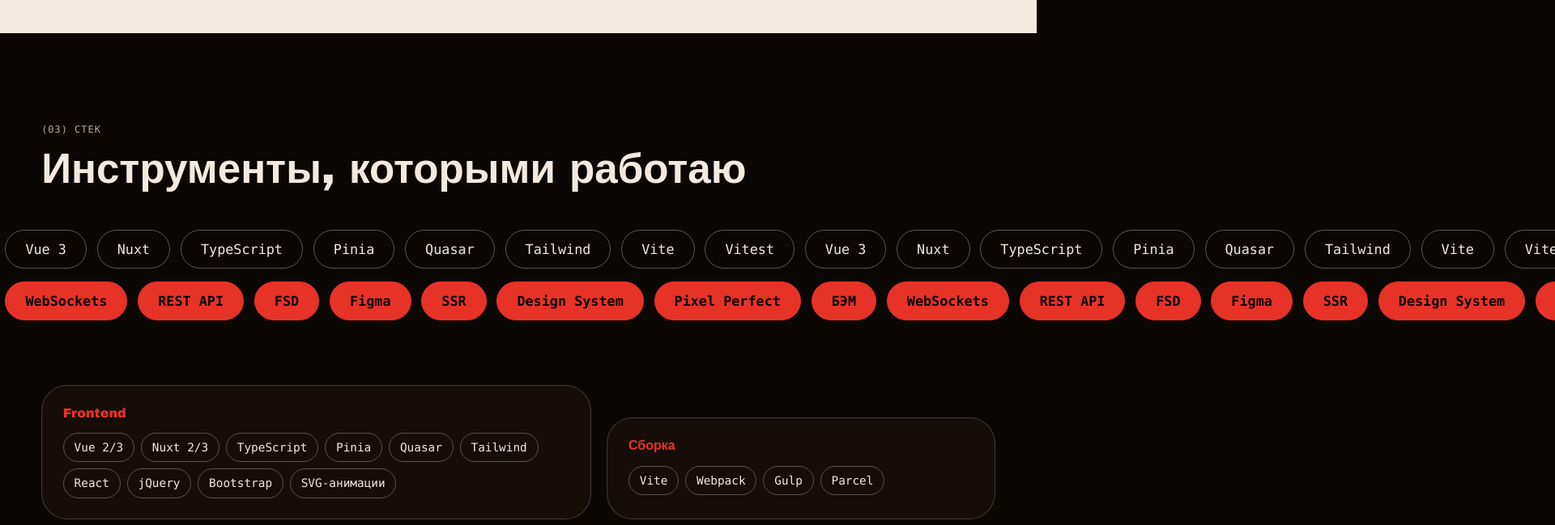
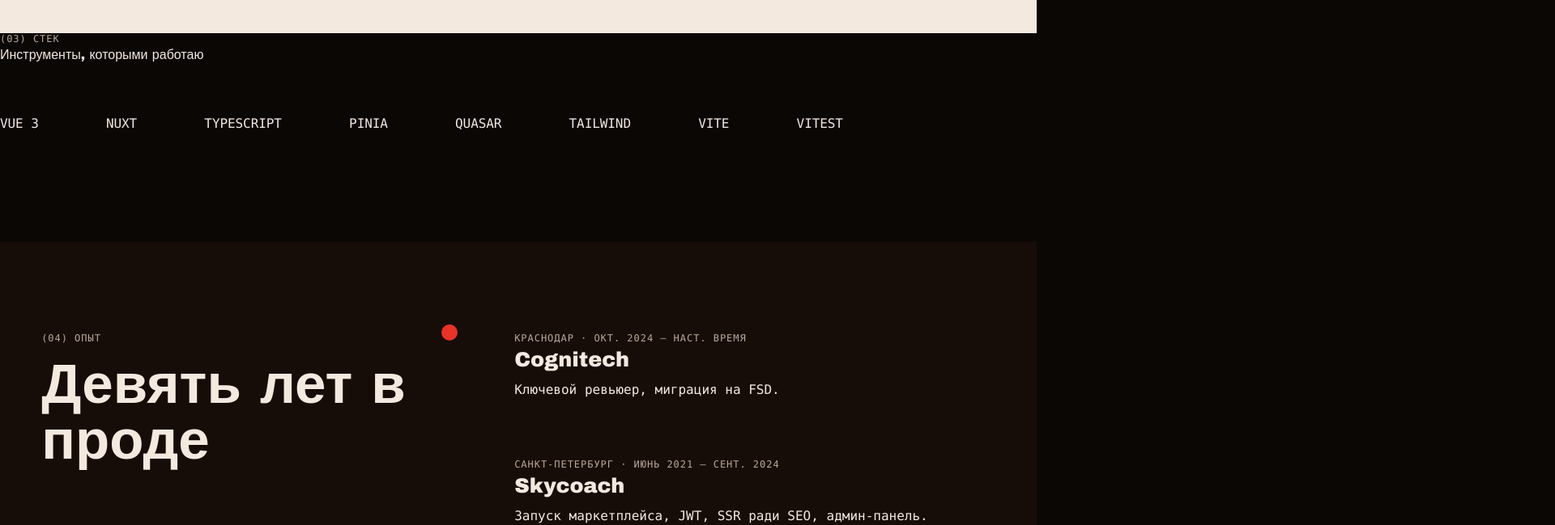
Before and after one commit to LordRawl/my-personal-site, a Nuxt app: page / in a window 1280 px wide. Shown: the part 3800-4449 px from the top of the page at 81% size, 1920 px wide, since content can reach past the window. Built offline with nearby package versions, Linux system fonts and the light colour scheme.

Commit message:
feat(seam): добавить bare-режим для секции Стек

```diff
--- /dev/null
+++ b/app/components/site/SectionSeam.vue
@@ -0,0 +1,62 @@
+<script setup lang="ts">
+withDefaults(
+  defineProps<{
+    fx: 'ridge' | 'wave' | 'caret' | 'slash'
+    num?: string
+    from?: 'dark' | 'light' | 'red'
+    to?: 'dark' | 'light' | 'red'
+    flip?: boolean
+    shift?: string
+    bare?: boolean
+  }>(),
+  { num: '', from: 'dark', to: 'dark', flip: false, shift: '', bare: false },
+)
+</script>
+
+<template>
+  <div
+    class="seam"
+    :data-fx="fx"
+    :data-num="num"
+    :data-from="from"
+    :data-to="to"
+    :data-flip="flip ? '1' : ''"
+    :data-bare="bare ? '1' : ''"
+    :style="shift ? { '--sh': shift } : undefined"
+    aria-hidden="true"
+  />
+</template>
+
+<style>
+.seam {
+  position: absolute;
+  left: 0;
+  right: 0;
+  bottom: calc(100% - var(--H) / 2 - var(--sh, 0px));
+  height: var(--H);
+  pointer-events: none;
+  z-index: 0;
+}
+.seam__svg {
+  position: absolute;
+  inset: 0;
+  width: 100%;
+  height: 100%;
+  overflow: visible;
+  display: block;
+}
+.seam__fill {
+  fill: var(--bg);
+}
+.seam__text {
+  font-family: 'Oswald', 'Arial Narrow', Impact, sans-serif;
+  font-weight: 700;
+  text-transform: uppercase;
+  fill: none;
+  stroke-width: 2;
+}
+.seam ~ .container {
+  position: relative;
+  z-index: 1;
+}
+</style>
--- a/app/components/site/StackSection.vue
+++ b/app/components/site/StackSection.vue
@@ -1,148 +1,131 @@
 <script setup lang="ts">
-import { marqueeRows } from '~/data/skills'
-
-const isles = [
-  { title: 'Frontend', items: ['Vue 2/3', 'Nuxt 2/3', 'TypeScript', 'Pinia', 'Quasar', 'Tailwind', 'React', 'jQuery', 'Bootstrap', 'SVG-анимации'] },
-  { title: 'Сборка', items: ['Vite', 'Webpack', 'Gulp', 'Parcel'] },
-  { title: 'Тесты и данные', items: ['Vitest', 'Vue Test Utils', 'REST API', 'WebSockets'] },
-  { title: 'Дизайн', items: ['Figma', 'Photoshop', 'Zeplin', 'Illustrator'] },
-  { title: 'Дополнительно', items: ['Node.js', 'Twig', 'Blade', 'Tilda', 'GetCourse', 'Git Flow'] },
-  { title: 'Методологии', items: ['БЭМ', 'Pixel Perfect', 'FSD'] },
-]
+import { marqueeRows, skillGroups } from '~/data/skills'
 </script>
 
 <template>
-  <section id="stack" class="stack" aria-labelledby="st1">
-    <p class="mono stack__kicker">(03) Стек</p>
-    <h2 id="st1" class="stack__heading">Инструменты, которыми работаю</h2>
+  <section id="stack" class="stack page-section tone tone--dark" aria-labelledby="stack-heading">
+    <SectionSeam fx="wave" num="03" bare />
 
-    <!-- Строка едет на -50%, поэтому список продублирован: на стыке копий нет шва. -->
-    <div class="stack__mq" data-dir="-1" aria-hidden="true">
-      <ul v-for="copy in 2" :key="copy" class="stack__mq-track">
-        <li v-for="item in marqueeRows[0]" :key="item" class="stack__mq-tag">{{ item }}</li>
-      </ul>
-    </div>
-    <div class="stack__mq stack__mq--reverse" data-dir="1" aria-hidden="true">
-      <ul v-for="copy in 2" :key="copy" class="stack__mq-track">
-        <li v-for="item in marqueeRows[1]" :key="item" class="stack__mq-tag">{{ item }}</li>
-      </ul>
-    </div>
+    <div class="stack__inner section-pad">
+      <div class="container">
+        <p class="mono">(03) Стек</p>
+        <h2 id="stack-heading" class="section-title">Инструменты, которыми работаю</h2>
+      </div>
 
-    <div class="stack__isles">
-      <div v-for="i in isles" :key="i.title" class="stack__isle">
-        <h3 class="stack__isle-title">{{ i.title }}</h3>
-        <ul class="stack__isle-tags">
-          <li v-for="item in i.items" :key="item" class="stack__isle-tag">{{ item }}</li>
-        </ul>
+      <div class="stack__marquee" aria-hidden="true">
+        <div v-for="(row, i) in marqueeRows" :key="i" class="stack__marquee-row">
+          <div
+            class="stack__track"
+            :class="{ 'stack__track--outline': i % 2 === 1 }"
+            :data-mq="i"
+          >
+            <template v-for="word in row" :key="word">
+              <span>{{ word }}</span>
+              <i />
+            </template>
+          </div>
+        </div>
+      </div>
+
+      <div class="container">
+        <div class="stack__groups">
+          <div v-for="group in skillGroups" :key="group.title" class="stack__group">
+            <h3 class="stack__group-title">{{ group.title }}</h3>
+            <ul class="stack__list">
+              <li v-for="item in group.items" :key="item" class="stack__item">
+                {{ item }}
+              </li>
+            </ul>
+          </div>
+        </div>
       </div>
     </div>
   </section>
 </template>
 
 <style>
-.stack {
-  position: relative;
-  background: var(--bg);
-  padding: 14vh 0 26vh;
+.stack__marquee {
+  margin: 3.5rem 0 0;
+  overflow: clip;
 }
-.stack__kicker {
-  padding: 0 var(--pad);
+.stack__marquee-row {
+  overflow: clip;
+  padding-block: 0.25rem;
 }
-.stack__heading {
-  padding: 0 var(--pad);
-  margin: 1rem 0 3rem;
-  font: 900 clamp(1.6rem, 4vw, 3.4rem) / 1.05 var(--fd);
-}
-.stack__mq {
+.stack__track {
   display: flex;
   width: max-content;
-  margin-bottom: 1rem;
+  align-items: center;
+  gap: 2.5rem;
+  white-space: nowrap;
+  font: 700 clamp(3rem, 8vw, 8rem)/1.1 var(--disp);
+  text-transform: uppercase;
+  letter-spacing: -0.005em;
   will-change: transform;
 }
-.stack__mq-track {
-  display: flex;
-  gap: 0.8rem;
-  padding: 0 0.4rem;
+.stack__track i {
+  flex: none;
+  width: 0.2em;
+  height: 0.2em;
+  border-radius: 0.04em;
+  background: var(--hot);
+}
+.stack__track--outline {
+  color: transparent;
+  -webkit-text-stroke: 2px var(--fg);
+}
+.stack__groups {
+  margin: 6rem 0 0;
+  border-top: 1px solid var(--bd);
+}
+.stack__group {
+  display: grid;
+  grid-template-columns: minmax(9rem, 18rem) 1fr;
+  gap: 1rem 3rem;
+  padding: 1.8rem 0;
+  border-bottom: 1px solid var(--bd);
+}
+.stack__group-title {
   margin: 0;
-  list-style: none;
-}
-.stack__mq-tag {
-  padding: 0.8rem 1.5rem;
-  border: 1px solid rgba(243, 233, 223, 0.35);
-  border-radius: 99px;
-  font: 500 1.05rem var(--fm);
-  white-space: nowrap;
-}
-.stack__mq--reverse .stack__mq-tag {
-  background: var(--acc);
-  border-color: var(--acc);
-  color: var(--dk);
-  font-weight: 700;
-}
-.stack__isles {
-  display: grid;
-  grid-template-columns: repeat(12, 1fr);
-  gap: 1.2rem;
-  padding: 4rem var(--pad) 0;
-}
-.stack__isle {
-  background: var(--bg2);
-  border: 1px solid rgba(243, 233, 223, 0.2);
-  border-radius: 2rem;
-  padding: 1.6rem;
-}
-.stack__isle-title {
-  margin: 0 0 1rem;
-  font: 700 1rem var(--fd);
+  padding-top: 0.6em;
+  font: 700 0.8rem var(--fm);
+  text-transform: uppercase;
+  letter-spacing: 0.08em;
   color: var(--acc);
 }
-.stack__isle-tags {
+.stack__list {
   display: flex;
   flex-wrap: wrap;
-  gap: 0.5rem;
+  margin: 0;
   padding: 0;
-  margin: 0;
   list-style: none;
+  font: 500 clamp(1.1rem, 2.2vw, 2rem)/1.35 var(--fd);
 }
-.stack__isle-tag {
-  padding: 0.35rem 0.8rem;
-  border-radius: 99px;
-  border: 1px solid rgba(243, 233, 223, 0.3);
-  font-size: 0.9rem;
-  transition:
-    background 0.25s,
-    color 0.25s;
+.stack__inner {
+  position: relative;
+  z-index: 1;
 }
-.stack__isle-tag:hover {
-  background: var(--ink);
-  color: var(--dk);
+.stack__item {
+  display: flex;
+  transition: color 0.25s;
 }
-.stack__isle:nth-child(1) {
-  grid-column: 1 / 8;
+.stack__item:hover {
+  color: var(--hot);
 }
-.stack__isle:nth-child(2) {
-  grid-column: 8 / 13;
-  margin-top: 2.5rem;
+.stack__item:not(:last-child)::after {
+  content: '/';
+  color: var(--hot);
+  margin: 0 0.55em;
 }
-.stack__isle:nth-child(3) {
-  grid-column: 2 / 7;
+html.reveal .stack__group > * {
+  clip-path: inset(0 100% 0 0);
 }
-.stack__isle:nth-child(4) {
-  grid-column: 7 / 12;
-  margin-top: 2rem;
-}
-.stack__isle:nth-child(5) {
-  grid-column: 1 / 7;
-  margin-top: -0.5rem;
-}
-.stack__isle:nth-child(6) {
-  grid-column: 7 / 13;
-  margin-top: 1.5rem;
+html.reveal .stack__group.is-on > * {
+  animation: rin 0.8s var(--ease) var(--d, 0ms) forwards;
 }
 @media (max-width: 800px) {
-  .stack__isle:nth-child(n) {
-    grid-column: 1 / -1;
-    margin: 0;
+  .stack__group {
+    grid-template-columns: 1fr;
   }
 }
 </style>
```
Also changed, not shown: app/composables/useSeams.ts (added, +211 -0 lines).
